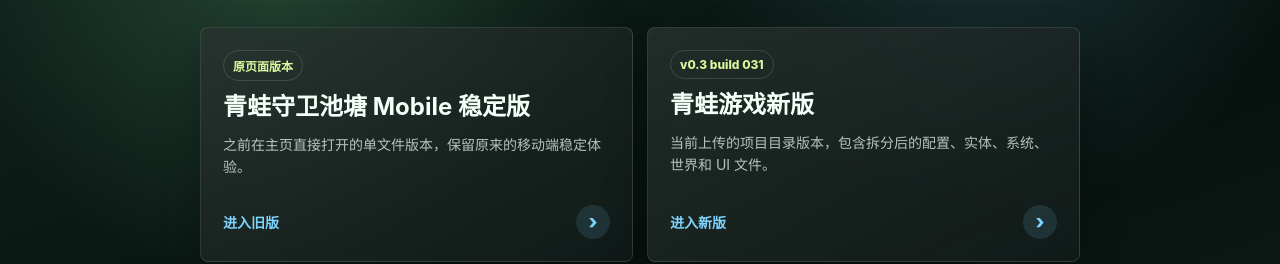
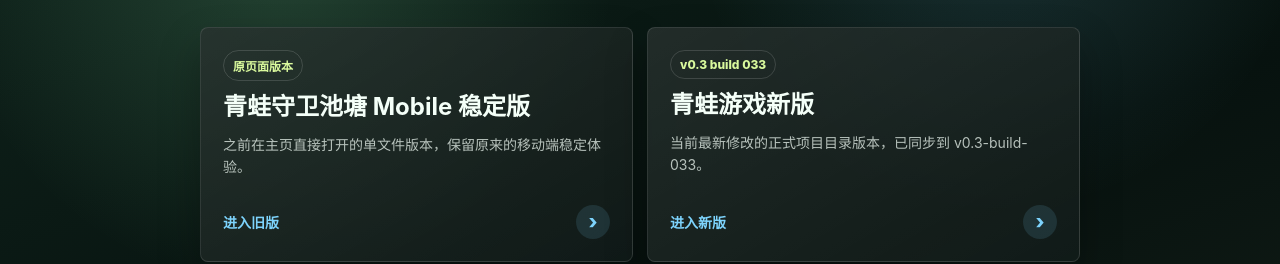
Before and after one commit to oridly-droid/frog-game, a plain HTML site: page index.html in a window 1280 px wide. Shown: the part 189-453 px from the top of the page. Drawn offline with Linux system fonts and the light colour scheme.

Commit message:
correct latest frog game version label

```diff
--- a/index.html
+++ b/index.html
@@ -182,9 +182,9 @@
 
       <a class="game-card" href="frog_game/">
         <span class="card-top">
-          <span class="badge">v0.3 build 031</span>
+          <span class="badge">v0.3 build 033</span>
           <h2>青蛙游戏新版</h2>
-          <p class="desc">当前上传的项目目录版本，包含拆分后的配置、实体、系统、世界和 UI 文件。</p>
+          <p class="desc">当前最新修改的正式项目目录版本，已同步到 v0.3-build-033。</p>
         </span>
         <span class="open-row">
           <span>进入新版</span>
```
Also changed, not shown: 1 other file.
